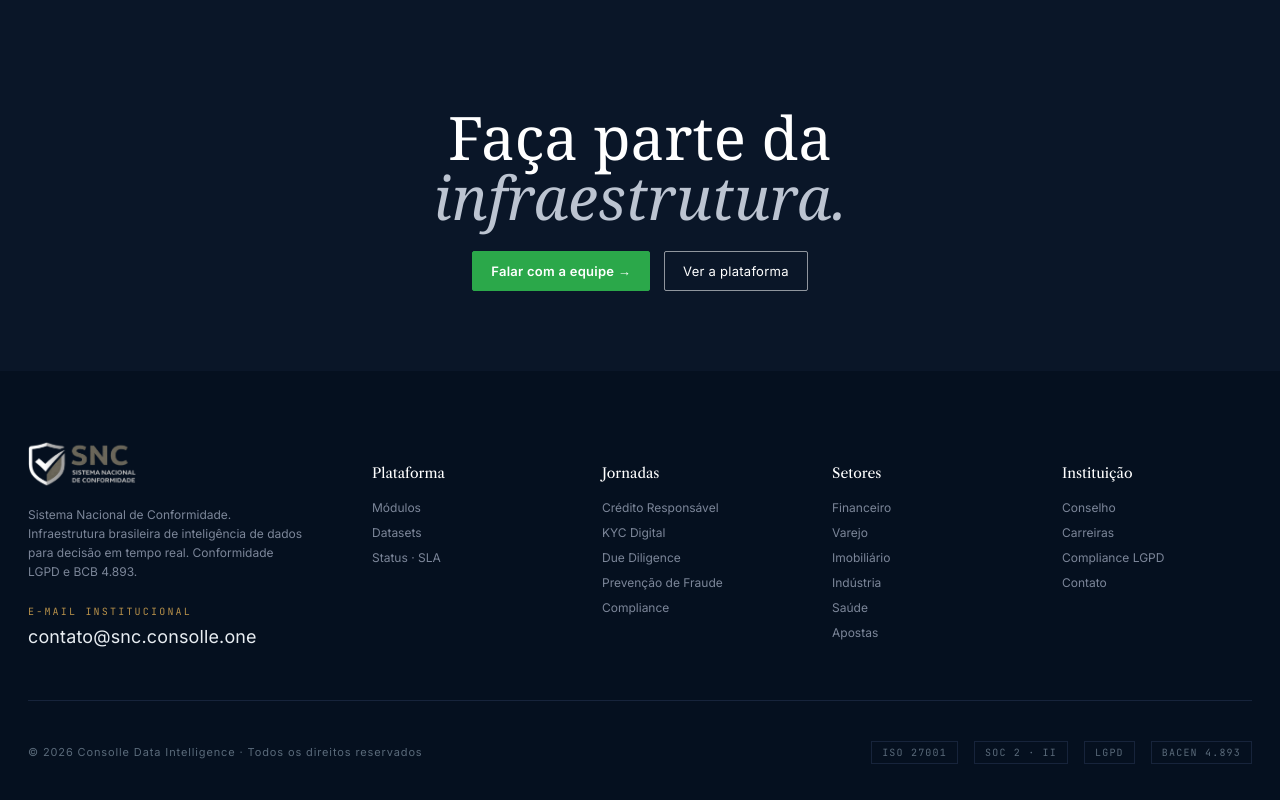
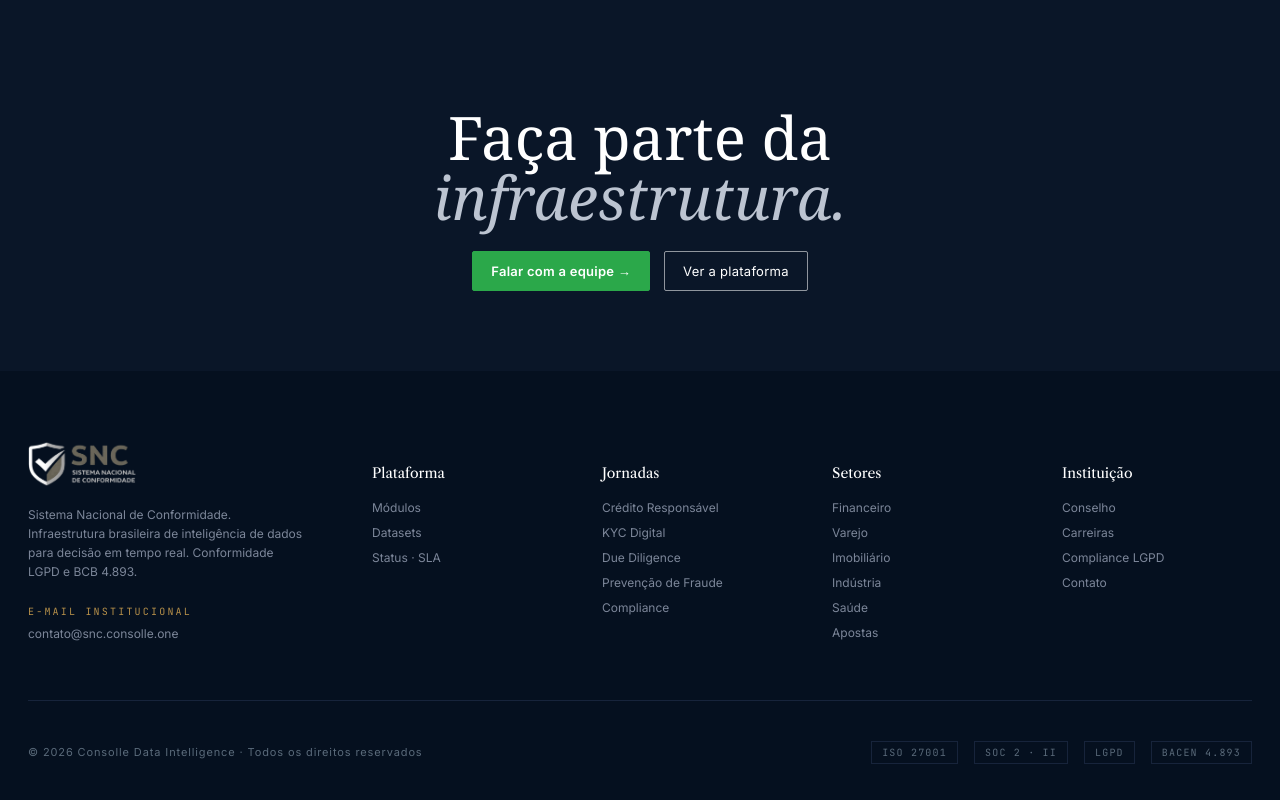
Before and after one commit to ctoutbank/snc-site, a Next.js app: page /sobre in a window 1280 px wide. Shown: the part 4203-5003 px from the top of the page. Built offline with nearby package versions, Linux system fonts and the light colour scheme.

Commit message:
fix: email do rodapé agora usa mesma cor (#7c8699) e tamanho (12px) do parágrafo

```diff
--- a/src/components/site-footer.tsx
+++ b/src/components/site-footer.tsx
@@ -25,18 +25,15 @@ export function SiteFooter() {
               <a
                 href="mailto:contato@snc.consolle.one"
                 style={{
-                  fontFamily: "'Inter', 'JetBrains Mono', sans-serif",
-                  fontSize: 'clamp(15px,1.4vw,19px)',
-                  color: '#e8edf2',
-                  letterSpacing: '0.01em',
+                  fontFamily: 'inherit',
+                  fontSize: 12,
+                  color: '#7c8699',
+                  letterSpacing: 'normal',
                   textDecoration: 'none',
                   display: 'block',
                   fontWeight: 400,
-                  lineHeight: 1.4,
-                  transition: 'color .2s',
+                  lineHeight: 1.6,
                 }}
-                onMouseEnter={(e) => (e.currentTarget.style.color = 'var(--snc-brass)')}
-                onMouseLeave={(e) => (e.currentTarget.style.color = '#e8edf2')}
               >
                 contato@snc.consolle.one
               </a>
```
